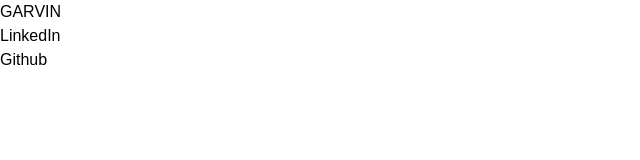
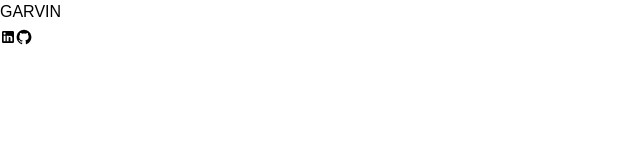
Before and after one commit to Chimoneg27/Garvin-Chimone, a React (Vite) app: page / in a window 1280 px wide. Shown: the top 160 px of the page, without its empty margins (0-640 px from the left). Built offline with nearby package versions, Linux system fonts and the light colour scheme.

Commit message:
add mui icons and finsih navbar

```diff
--- a/package.json
+++ b/package.json
@@ -12,6 +12,7 @@
   "dependencies": {
     "@emotion/react": "^11.13.3",
     "@emotion/styled": "^11.13.0",
+    "@mui/icons-material": "^6.1.6",
     "@mui/material": "^6.1.6",
     "react": "^18.3.1",
     "react-dom": "^18.3.1"
--- a/src/Components/Navbar.jsx
+++ b/src/Components/Navbar.jsx
@@ -1,11 +1,14 @@
+import LinkedInIcon from '@mui/icons-material/LinkedIn';
+import GitHubIcon from '@mui/icons-material/GitHub';
+
 const Navbar = () => {
     return (
         <nav className="p-6 flex flex-row justify-between">
           <h2 className="text-4xl font-bold w-1/5">GARVIN</h2>
 
-          <div className="w-40 flex flex-row justify-between">
-            <p className="w-1/2">LinkedIn</p>
-            <p className="w-1/2">Github</p>
+          <div className="w-20 flex flex-row justify-between text-4xl">
+            <a href="https://www.linkedin.com/in/garvin-chimone/" target="_blank"><LinkedInIcon fontSize="inherit" className="w-1/2">LinkedIn</LinkedInIcon></a>
+            <a href="https://github.com/Chimoneg27" target="_blank"><GitHubIcon fontSize="inherit" className="w-1/2">GitHub</GitHubIcon></a>
           </div>
         </nav>
     )
```
Also changed, not shown: 1 other file (tests, documents, lock files or other folders).
